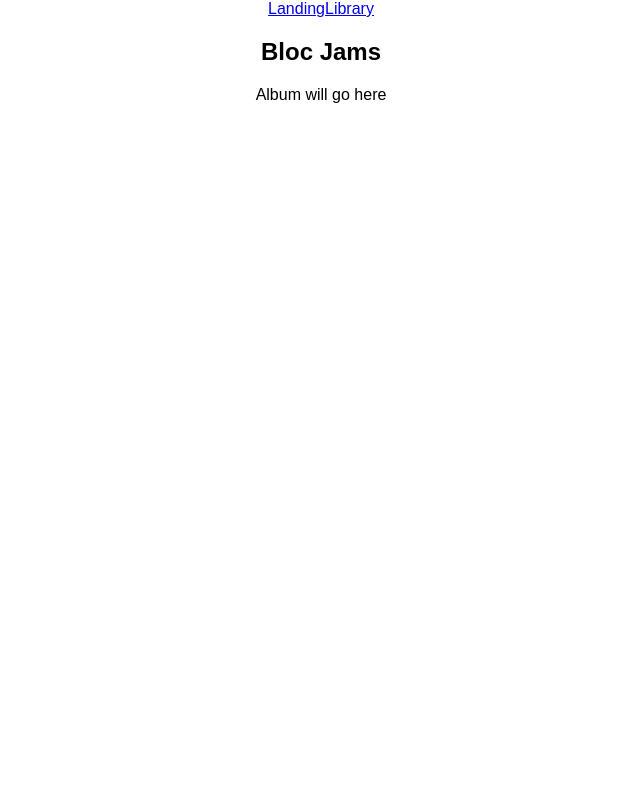
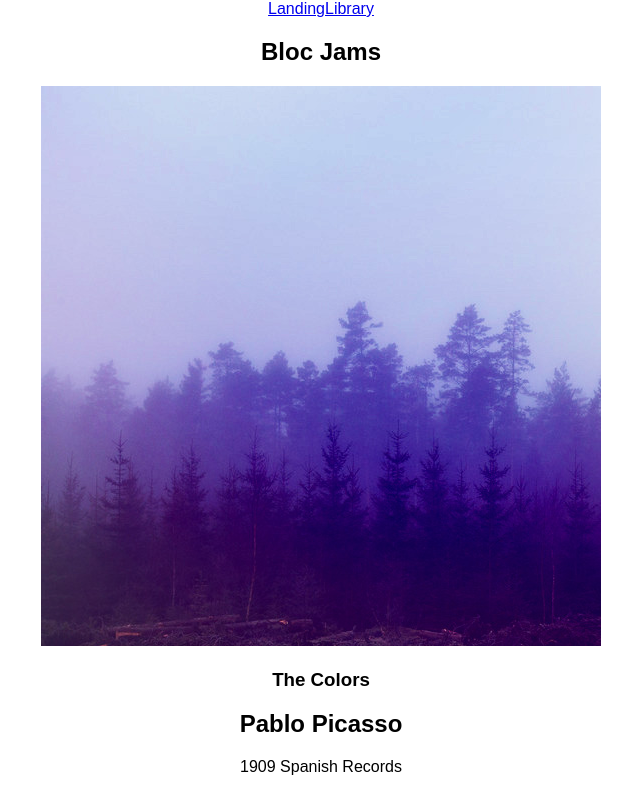
Before and after one commit to arobello/bloc-jams-reactjs, a React (Create React App) app: page /album/the-colors in a window 1280 px wide. Shown: the whole page, without its empty margins (319-959 px from the left). Built offline with nearby package versions, Linux system fonts and the light colour scheme.

Commit message:
Checkpoint Components: Album - completed

```diff
--- a/src/App.js
+++ b/src/App.js
@@ -18,9 +18,9 @@
          </nav>
        </header>
         <main>
-        <Route exact path='/' component={Landing} />
-        <Route path='/library' component={Library} />
-        <Route path='/album' component={Album} />
+        <Route exact path="/" component={Landing} />
+        <Route path="/library" component={Library} />
+        <Route path="/album/:slug" component={Album} />
         </main>
       </div>
     );
--- a/src/components/Album.js
+++ b/src/components/Album.js
@@ -1,10 +1,39 @@
 import React, { Component } from 'react';
+import albumData from './../data/albums';
 
 class Album extends Component {
+  constructor(props) {
+   super(props);
+
+   const album = albumData.find( album => {
+     return album.slug === this.props.match.params.slug
+   });
+
+   this.state = {
+     album: album
+   };
+ }
+
    render() {
      return (
        <section className="album">
-        {this.props.match.params.slug} Album will go here
+         <section id="album-info">
+           <img id="album-cover-art" src={this.state.album.albumCover} alt={this.state.album.title}/>
+           <div className="album-details">
+             <h1 id="album-title">{this.state.album.title}</h1>
+             <h2 className="artist">{this.state.album.artist}</h2>
+             <div id="release-info">{this.state.album.releaseInfo}</div>
+          </div>
+        </section>
+        <table id="song-list">
+          <colgroup>
+            <col id="song-number-column" />
+            <col id="song-title-column" />
+            <col id="song-duration-column" />
+          </colgroup>
+          <tbody>
+          </tbody>
+        </table>
       </section>
      );
    }
--- a/src/components/Library.js
+++ b/src/components/Library.js
@@ -5,7 +5,7 @@
 class Library extends Component {
   constructor(props) {
     super(props);
-    this.state = { albums:albumData };
+    this.state = { albums: albumData };
   }
 
   render() {
```
Lines whose indentation alone changed are shown as unchanged.
